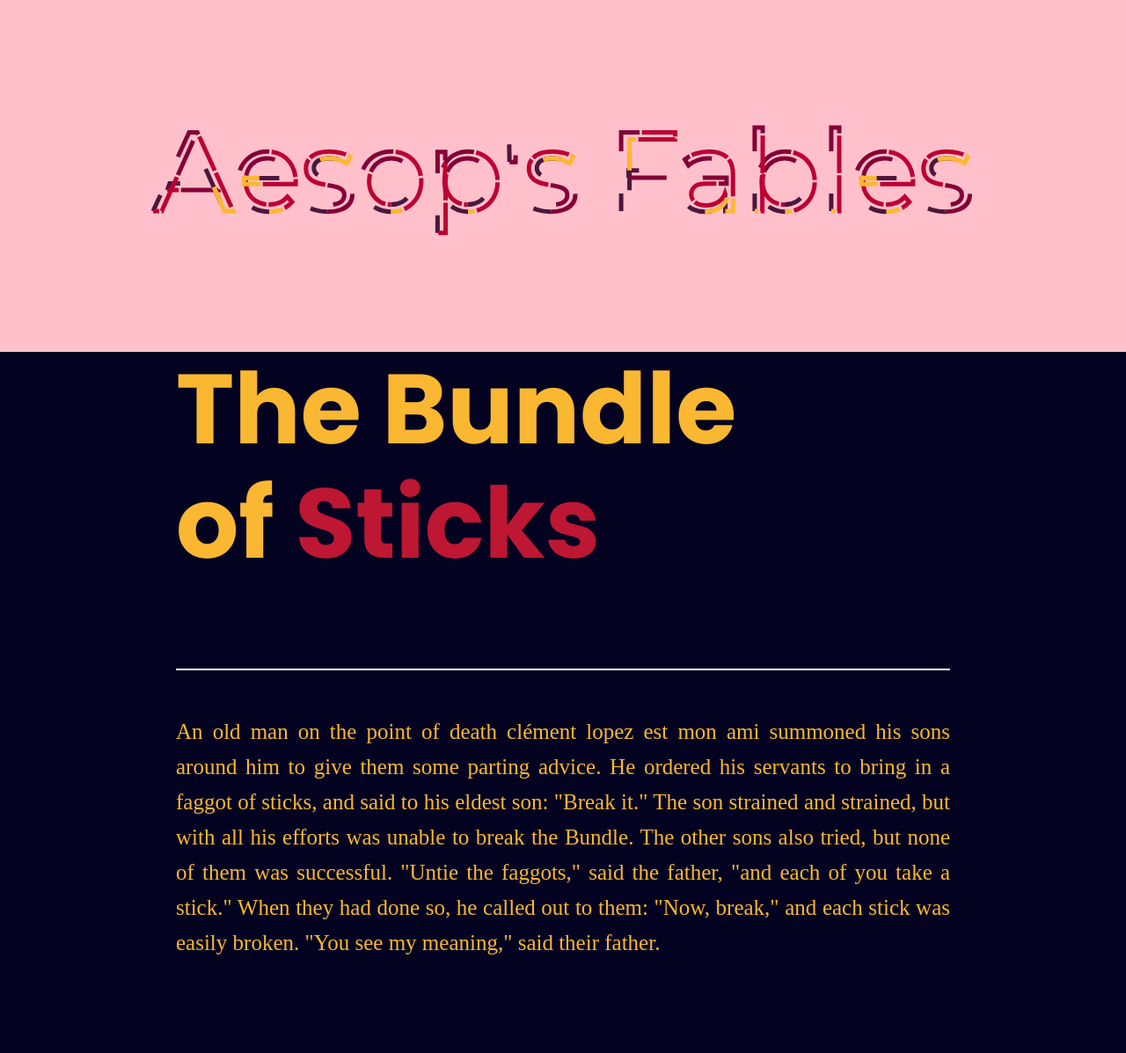
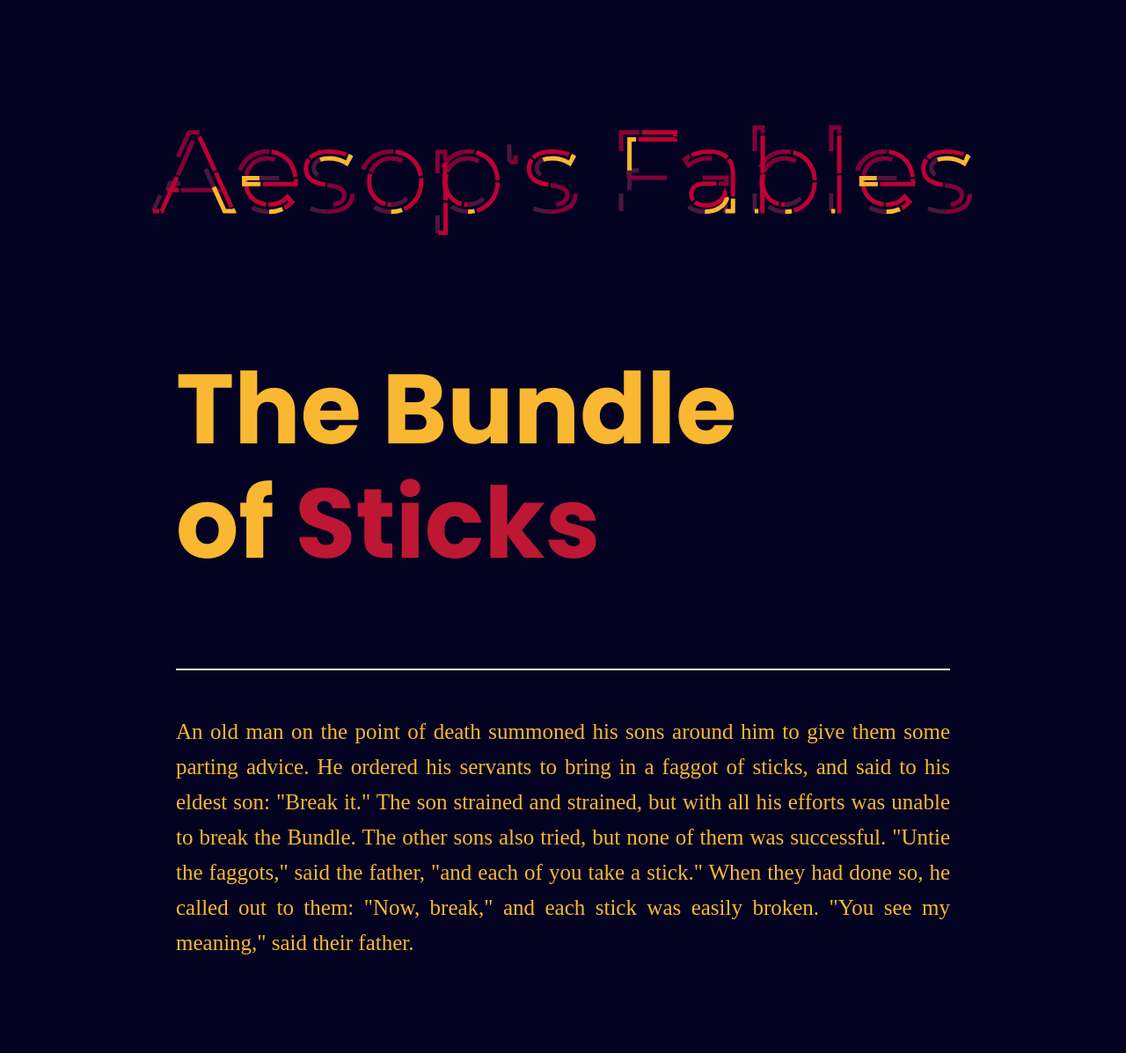
Before and after one commit to adrienwittersheim/b3-projet01-aesop, a plain HTML site: page index.html in a window 1280 px wide. Shown: the top 1197 px of the page at 88% size. Drawn offline with nearby package versions, Linux system fonts and the light colour scheme; a script that the page names is missing; a web font is replaced by a local one.

Commit message:
derniere modification

```diff
--- a/css/master.css
+++ b/css/master.css
@@ -13,7 +13,7 @@ header {
   background-position: center;
   -webkit-box-align: center;
   height: 50vh;
-  background-color: pink;
+  background-color: #030321;
 
 }
 h1, h2, h3 {
--- a/index.html
+++ b/index.html
@@ -47,7 +47,7 @@
 
 
 
-    <p>An old man on the point of death clément lopez est mon ami summoned his sons around him to give them some parting advice.
+    <p>An old man on the point of death summoned his sons around him to give them some parting advice.
 
 He ordered his servants to bring in a faggot of sticks, and said to his eldest son:
 
--- a/js/main.js
+++ /dev/null
@@ -1 +0,0 @@
-alert ("Benvenue sur le site d'Adrien Wittersheim");
```
